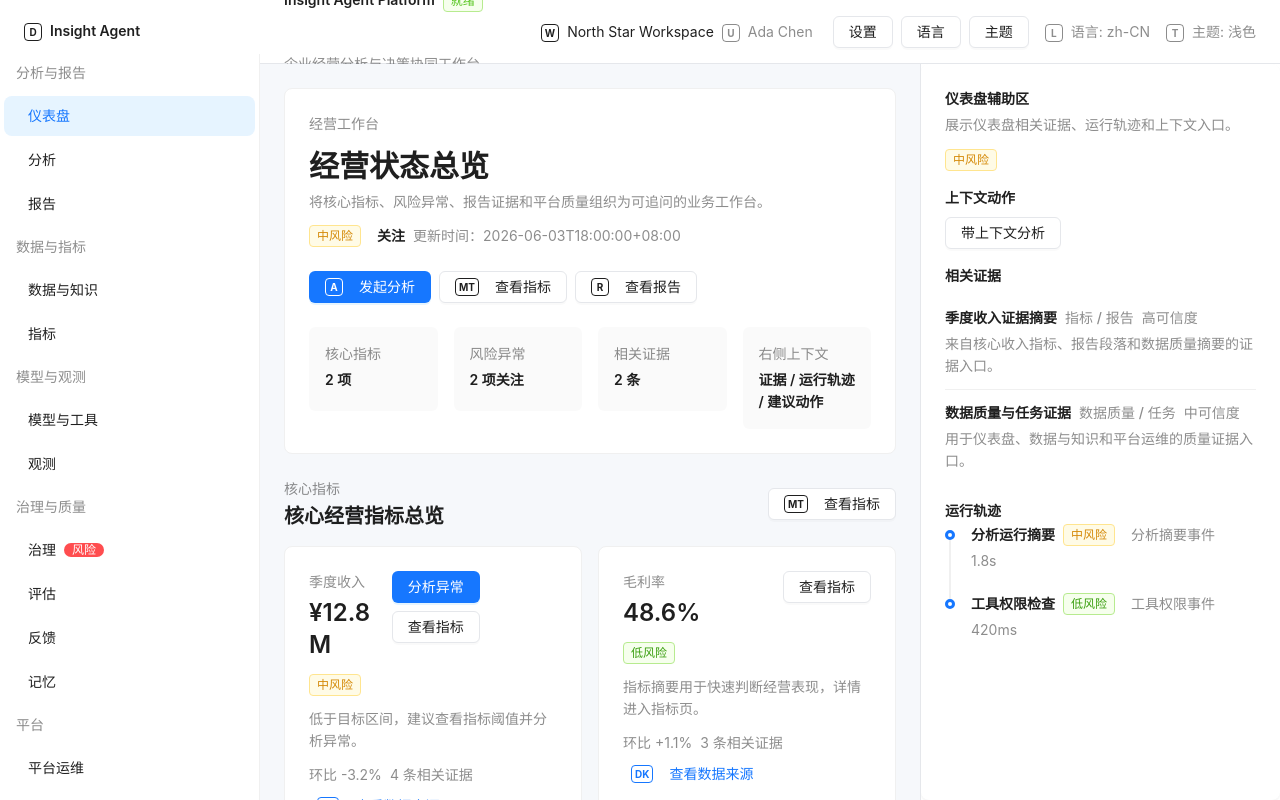
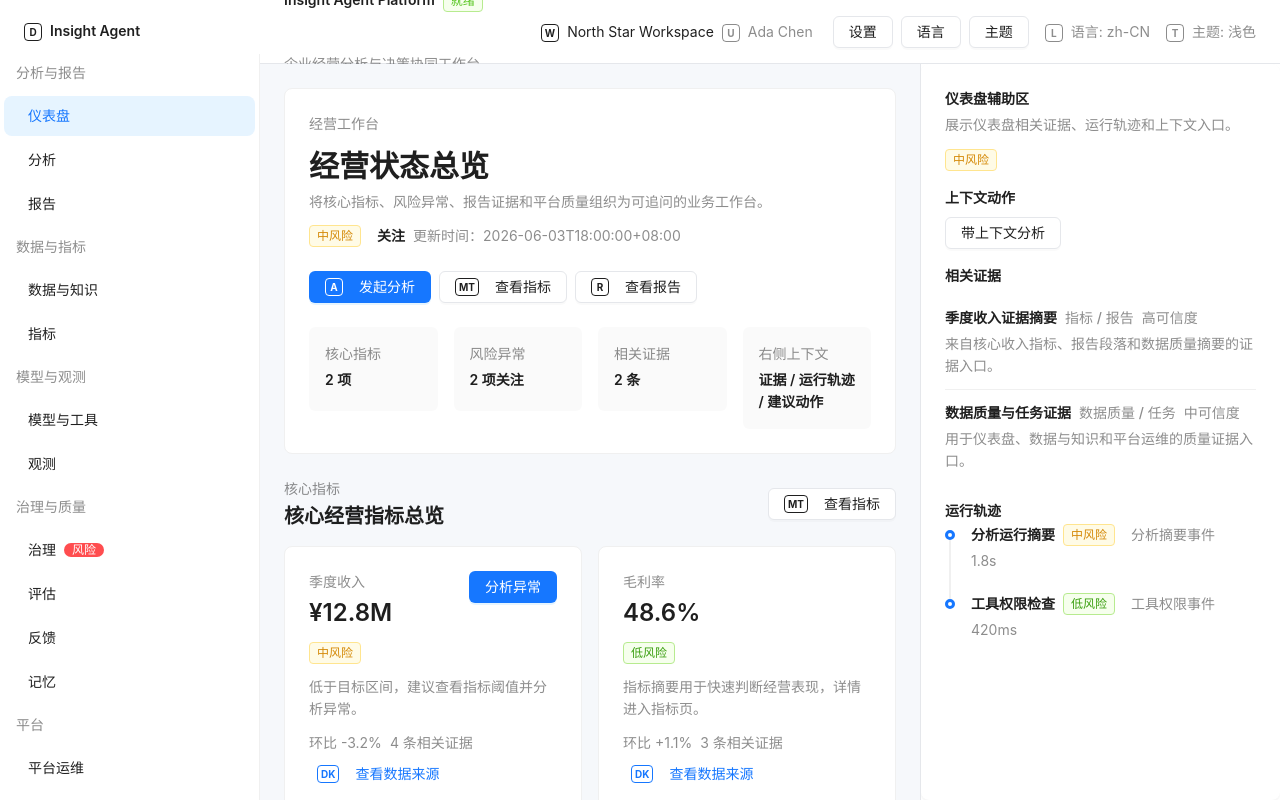
Before and after one commit to arveno/insight-agent-platform, a React (Vite) app in the folder apps/web/: page / in a window 1280 px wide. Built offline with nearby package versions, Linux system fonts and the light colour scheme.

Commit message:
fix: 收敛 Dashboard 重复按钮

```diff
--- a/apps/web/src/pages/dashboard/components/DashboardMetricOverview.tsx
+++ b/apps/web/src/pages/dashboard/components/DashboardMetricOverview.tsx
@@ -42,9 +42,6 @@ export function DashboardMetricOverview({ onNavigate, viewModel }: DashboardComp
                         {t("dashboard.action.analyzeAnomaly")}
                       </AppActionButton>
                     ) : null}
-                    <AppActionButton onClick={() => onNavigate?.("metrics")} variant="moduleEntry">
-                      {t("dashboard.action.viewMetrics")}
-                    </AppActionButton>
                   </Space>
                 }
                 description={<Typography.Text type="secondary">{description}</Typography.Text>}
--- a/apps/web/src/pages/dashboard/components/DashboardReportEvidencePanel.tsx
+++ b/apps/web/src/pages/dashboard/components/DashboardReportEvidencePanel.tsx
@@ -13,7 +13,7 @@ export function DashboardReportEvidencePanel({ onNavigate, viewModel }: Dashboar
     <section>
       <DashboardSectionHeader
         actionIcon="reports"
-        actionLabel={t("dashboard.action.viewReports")}
+        actionLabel={t("dashboard.action.viewAllReports")}
         actionRoute="reports"
         eyebrow={t("dashboard.reportEvidence.eyebrow")}
         onNavigate={onNavigate}
@@ -51,7 +51,7 @@ export function DashboardReportEvidencePanel({ onNavigate, viewModel }: Dashboar
                       <AppActionButton
                         iconName="reports"
                         onClick={() => onNavigate?.("reports")}
-                        variant="moduleEntry"
+                        variant="objectDetail"
                       >
                         {t("dashboard.action.viewReports")}
                       </AppActionButton>
--- a/apps/web/src/shared/i18n/messages.ts
+++ b/apps/web/src/shared/i18n/messages.ts
@@ -80,6 +80,7 @@ export const messages = {
     "dashboard.action.viewGovernanceRisk": "查看治理风险",
     "dashboard.action.viewJobDataQuality": "查看任务与质量",
     "dashboard.action.viewMetrics": "查看指标",
+    "dashboard.action.viewAllReports": "全部报告",
     "dashboard.action.viewPlatformAnomaly": "查看平台异常",
     "dashboard.action.viewPlatformOperations": "查看平台运维",
     "dashboard.action.viewReports": "查看报告",
@@ -420,6 +421,7 @@ export const messages = {
     "dashboard.action.viewGovernanceRisk": "View governance risk",
     "dashboard.action.viewJobDataQuality": "View jobs and data quality",
     "dashboard.action.viewMetrics": "View metrics",
+    "dashboard.action.viewAllReports": "All reports",
     "dashboard.action.viewPlatformAnomaly": "View platform anomaly",
     "dashboard.action.viewPlatformOperations": "View platform operations",
     "dashboard.action.viewReports": "View reports",
```
